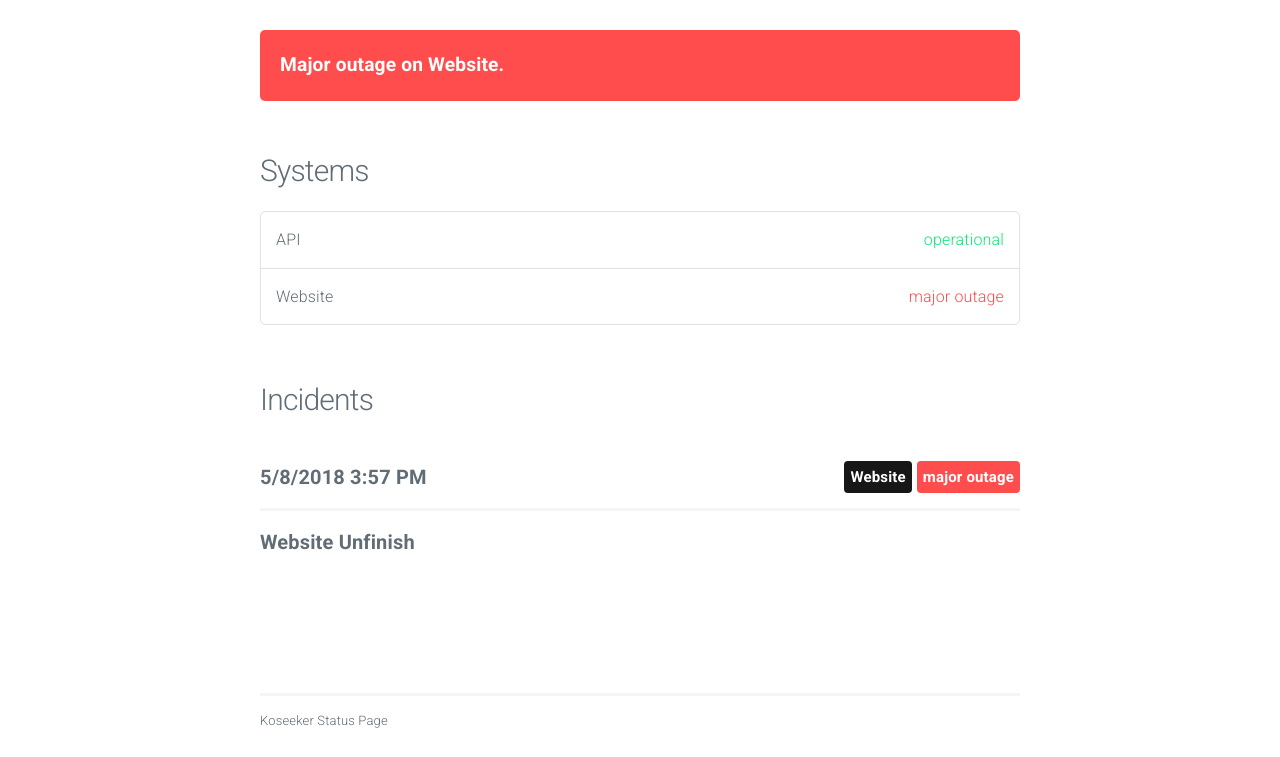
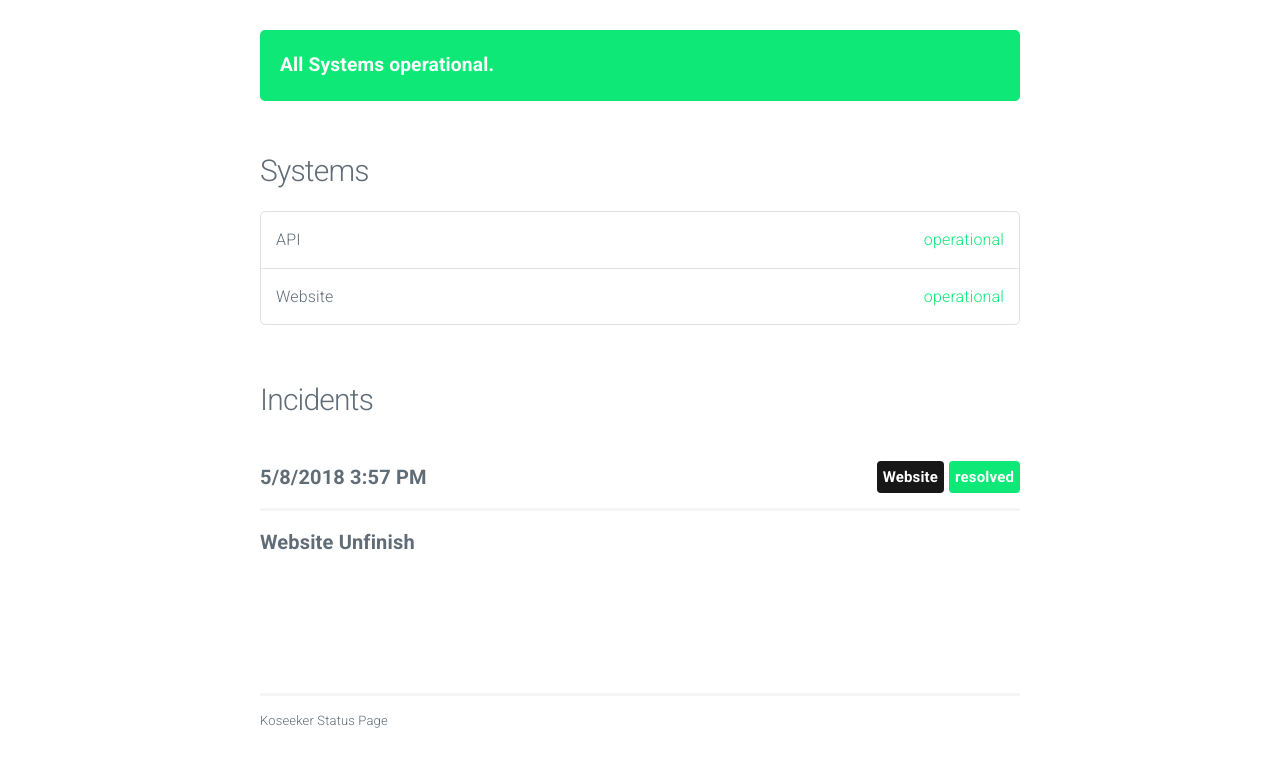
Before and after one commit to Koseeker/status, a plain HTML site: page index.html in a window 1280 px wide. Shown: the part 55-812 px from the top of the page. Drawn offline with nearby package versions, Linux system fonts and the light colour scheme; no server answers.

Commit message:
update index

```diff
--- a/index.html
+++ b/index.html
@@ -29,11 +29,9 @@
 
 			<section class="container" id="main">
 
-
-					<div class="panel major outage">
-						<span data-l10n-id="Major-outage">Major outage</span> <span data-l10n-id="on">on</span> Website.
+					<div class="panel operational" data-l10n-id="systems-operational">
+						All Systems operational.
 					</div>
-
 
 
 				<h4 data-l10n-id="systems">Systems</h4>
@@ -44,7 +42,7 @@
 					</li>
 
 					<li>
-						Website <span class="status major outage" data-l10n-id="major-outage">major outage</span>
+						Website <span class="status operational" data-l10n-id="operational">operational</span>
 					</li>
 
 				</ul>
@@ -56,7 +54,7 @@
 						<span class="date moment">2018-05-08 15:57:47 UTC</span>
 
 
-							<span class="label major outage float-right" data-l10n-id="major-outage">major outage</span>
+							<span class="label operational float-right" data-l10n-id="resolved">resolved</span>
 
 
 							<span class="label system float-right">Website</span>
```
